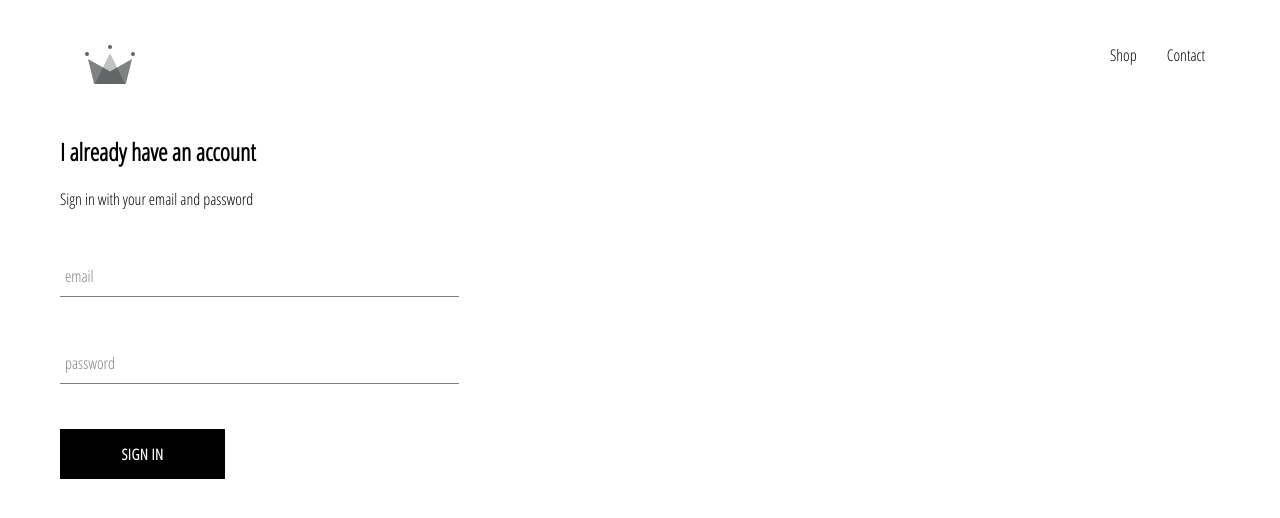
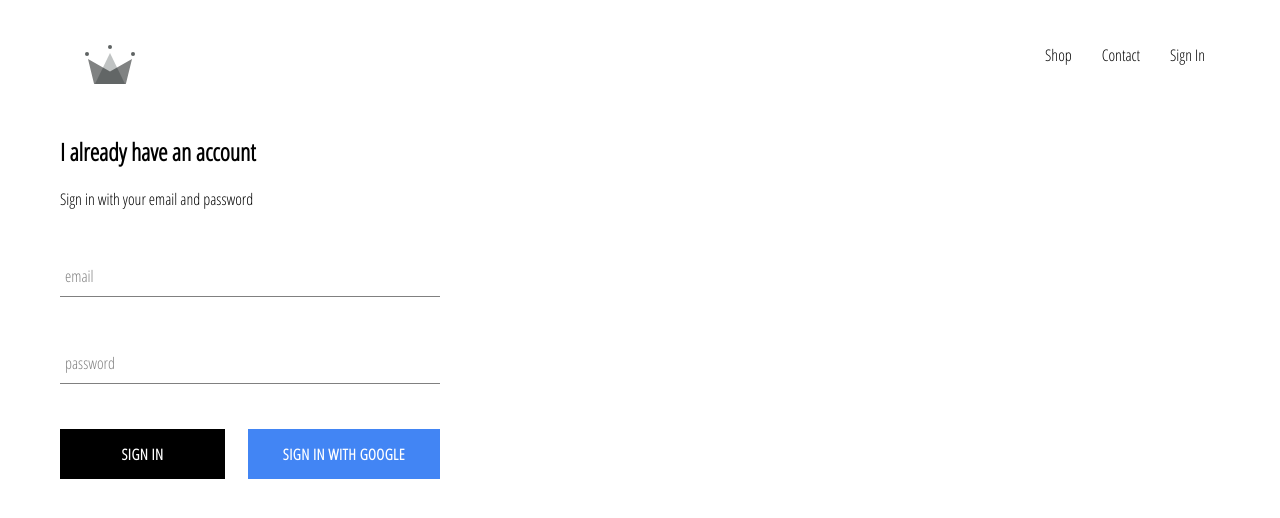
Before and after one commit to renilbabu03/ecom-react, a React (Create React App) app: page /signin in a window 1280 px wide. Shown: the top 518 px of the page. Built offline with nearby package versions, Linux system fonts and the light colour scheme; no server answers.

Commit message:
integrated firebase in application, signin and signin with google

```diff
--- a/package.json
+++ b/package.json
@@ -6,6 +6,7 @@
     "@testing-library/jest-dom": "^4.2.4",
     "@testing-library/react": "^9.3.2",
     "@testing-library/user-event": "^7.1.2",
+    "firebase": "^7.7.0",
     "node-sass": "^4.13.1",
     "react": "^16.12.0",
     "react-dom": "^16.12.0",
--- a/src/App.css
+++ b/src/App.css
@@ -7,3 +7,7 @@ a {
   text-decoration: none;
   color: black;
 }
+
+* {
+  box-sizing: border-box;
+}
--- a/src/App.js
+++ b/src/App.js
@@ -5,12 +5,36 @@ import HomePage from './pages/homepage/homepage.component'
 import ShopPage from './pages/shop/shop.component';
 import Header from './components/header/header.component'
 import SignInAndSignUp from './pages/sign-in-and-sign-up/sign-in-and-sign-up.component'
+import { auth } from './firebase/firebase.utils'
+
+class  App extends React.Component {
+  constructor(){
+    super();
+    this.state = {
+      currentUser:null
+    }
+  }
 
 
-function App() {
+  componentDidMount(){
+    this.unsubscribeFromAuth = auth.onAuthStateChanged(user=>{
+      this.setState({currentUser:user})
+      console.log(user)
+    })
+  }
+
+  unsubscribeFromAuth = null;
+
+  componentWillUnmount(){
+    this.unsubscribeFromAuth()
+  }
+
+
+
+  render(){
     return (
       <div>
-      <Header/>
+        <Header currentUser={this.state.currentUser}/>
           <Switch>
           <Route exact path='/' component={HomePage} />
           <Route path='/shop' component={ShopPage} />
@@ -20,5 +44,6 @@ function App() {
       </div>
     );
   }
+}
 
 export default App;
--- a/src/components/custom-button/custom-button.component.jsx
+++ b/src/components/custom-button/custom-button.component.jsx
@@ -2,8 +2,8 @@ import React from 'react';
 
 import './custom-button.styles.scss';
 
-const CustomButton = ({ children, ...otherProps }) => (
-  <button className='custom-button' {...otherProps}>
+const CustomButton = ({ children, isGoogleSignIn, ...otherProps }) => (
+  <button  className={`${isGoogleSignIn ? 'google-sign-in':''} custom-button`} {...otherProps}>
     {children}
   </button>
 );
--- a/src/components/custom-button/custom-button.styles.scss
+++ b/src/components/custom-button/custom-button.styles.scss
@@ -19,4 +19,13 @@
     color: black;
     border: 1px solid black;
   }
+
+  &.google-sign-in {
+    background-color: #4285f4;
+
+    &:hover {
+      background-color: #357ae8;
+      border: none;
+    }
+  }
 }
--- a/src/components/header/header.component.jsx
+++ b/src/components/header/header.component.jsx
@@ -3,8 +3,10 @@ import { Link } from 'react-router-dom'
 
 import './header.styles.scss';
 
+import { auth } from '../../firebase/firebase.utils'
+
 import { ReactComponent as Logo } from '../../assets/crown.svg'
-const Header = () => (
+const Header = ({ currentUser }) => (
     <div className='header'>
         <Link className='logo-container' to='/'>
                 <Logo/>
@@ -16,6 +18,11 @@ const Header = () => (
             <Link className='option' to='/shop'>
                  Contact
             </Link>
+            {
+                currentUser ?
+                <div className='option' onClick={()=>auth.signOut()}>Sign Out</div>:
+                <Link className='option' to='/signin'>Sign In</Link>
+            }
         </div>
     </div>
 )
--- a/src/components/header/header.styles.scss
+++ b/src/components/header/header.styles.scss
@@ -20,6 +20,7 @@
 
     .option {
       padding: 10px 15px;
+      cursor: pointer;
     }
   }
 }
--- a/src/components/sign-in/sign-in.component.jsx
+++ b/src/components/sign-in/sign-in.component.jsx
@@ -4,6 +4,8 @@ import FormInput from '../form-input/form-input.component';
 import CustomButton from '../custom-button/custom-button.component';
 
 import './sign-in.styles.scss';
+
+import { signInWithGoogle } from '../../firebase/firebase.utils'
 
 class SignIn extends React.Component {
   constructor(props) {
@@ -50,7 +52,11 @@ class SignIn extends React.Component {
             label='password'
             required
           />
+          <div className='buttons'>
           <CustomButton type='submit'> Sign in </CustomButton>
+          <CustomButton isGoogleSignIn onClick={signInWithGoogle}> Sign in with Google</CustomButton>
+
+          </div>
         </form>
       </div>
     );
--- a/src/components/sign-in/sign-in.styles.scss
+++ b/src/components/sign-in/sign-in.styles.scss
@@ -1,9 +1,14 @@
 .sign-in {
-  width: 30vw;
+  width: 380px;
   display: flex;
   flex-direction: column;
 
   .title {
     margin: 10px 0;
   }
+
+  .buttons {
+    display: flex;
+    justify-content: space-between;
+  }
 }
--- /dev/null
+++ b/src/firebase/firebase.utils.js
@@ -0,0 +1,27 @@
+import firebase from 'firebase/app';
+import 'firebase/auth'
+import 'firebase/firestore';
+
+const config = {
+    apiKey: "AIzaSyBpl_ykDjkfnPcgiq1OvcDbWfSoMmZavGw",
+    authDomain: "ecom-5f8ec.firebaseapp.com",
+    databaseURL: "https://ecom-5f8ec.firebaseio.com",
+    projectId: "ecom-5f8ec",
+    storageBucket: "ecom-5f8ec.appspot.com",
+    messagingSenderId: "474598861462",
+    appId: "1:474598861462:web:d940ef32664e2dc394f0b7",
+    measurementId: "G-WRP9870SHX"
+}
+
+firebase.initializeApp(config);
+
+export const auth = firebase.auth();
+export const firestore = firebase.firestore();
+
+const provider = new firebase.auth.GoogleAuthProvider();
+
+provider.setCustomParameters({prompt:'select_account'});
+
+export const signInWithGoogle = () => auth.signInWithPopup(provider);
+
+export default firebase
```
Also changed, not shown: 1 other file (tests, documents, lock files or other folders). Lines whose indentation alone changed are shown as unchanged.
